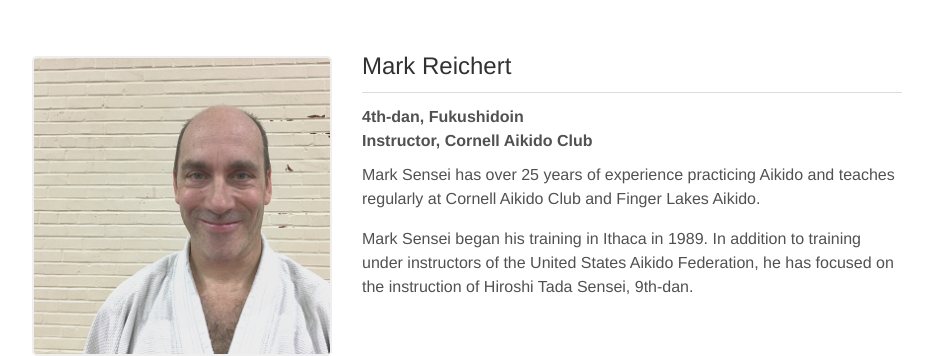
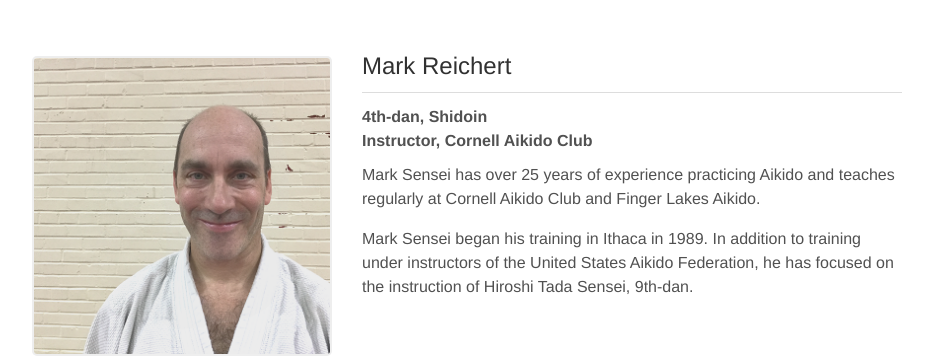
Before and after one commit to CornellAikido/website, a Jekyll site: the page built from pages/instructors.md, in a window 1280 px wide. Shown: the part 924-1280 px from the top of the page, without its empty margins (173-1106 px from the left). Built offline with Jekyll 4.4.1, drawn with Linux system fonts in a browser that asks for light colours.

Commit message:
Update instructors.md

```diff
--- a/pages/instructors.md
+++ b/pages/instructors.md
@@ -50,7 +50,7 @@ permalink: /instructors/
   </div>
   <div class="instructor-text">
     <h2>Mark Reichert</h2>
-    <div class="instructor-short-bio">4th-dan, Fukushidoin</div>
+    <div class="instructor-short-bio">4th-dan, Shidoin</div>
     <div class="instructor-short-bio">Instructor, Cornell Aikido Club</div>
     <p class="instructor-intro">
       Mark Sensei has over 25 years of experience practicing Aikido and teaches
```
